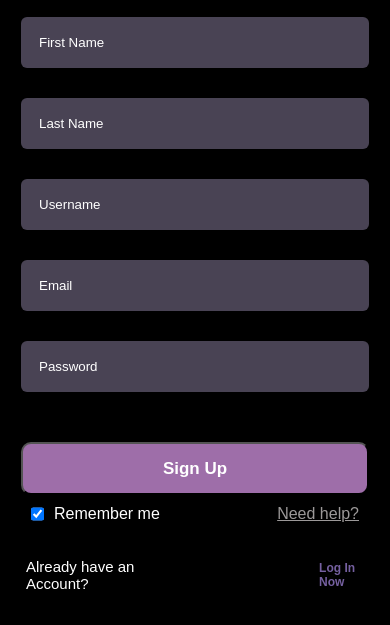
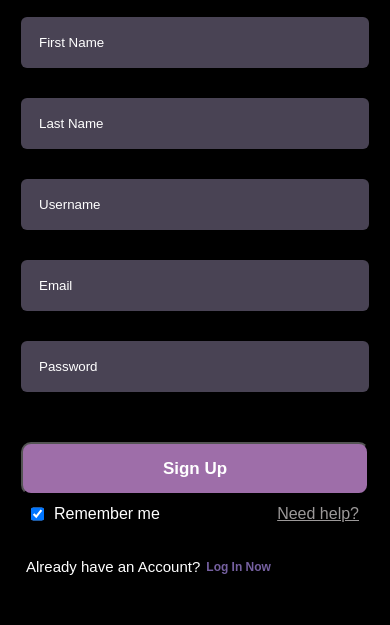
Before and after one commit to Codesamp-Rohan/docyard, a plain HTML site: page signup.html in a window 390 px wide. Shown: the part 219-844 px from the top of the page. Drawn offline with Linux system fonts and the light colour scheme.

Commit message:
Update signup.css

```diff
--- a/signup.css
+++ b/signup.css
@@ -143,7 +143,7 @@ input[type=checkbox]{
         font-size: 30px;
     }
     .login-signup-now{
-        gap: 172px;
+        gap: 6px;
     }
     .login-signup-now>p{
         font-size: 15px;
```
